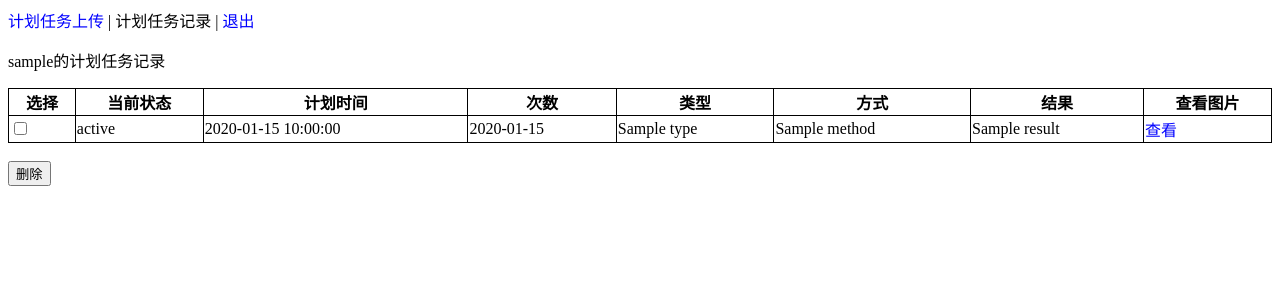
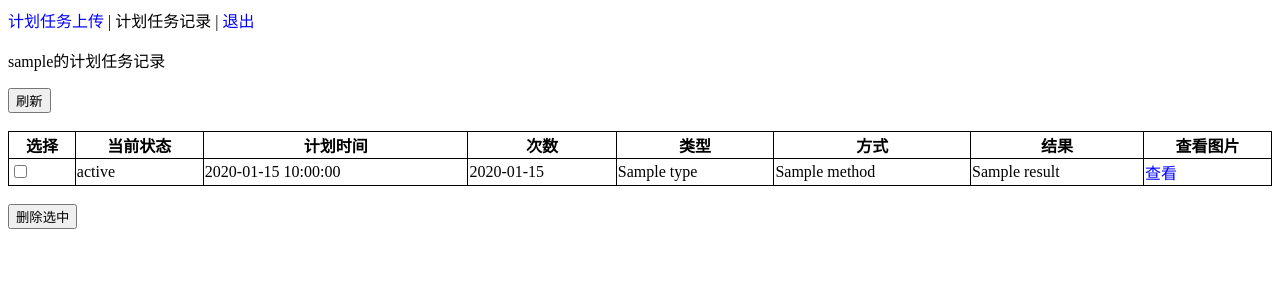
Before and after one commit to panghaibin/Timed_Upload, a Python web app: template templates/history.html in a window 1280 px wide. Shown: the top 300 px of the page. Run offline with Jinja, Linux system fonts and the light colour scheme; the template is opened without the code that fills it: most values are stand-ins (such as "Sample title", 1, 10 or a date in 2020).

Commit message:
add refresh

```diff
--- a/templates/history.html
+++ b/templates/history.html
@@ -21,6 +21,9 @@
 <body>
 <a href="antigen">计划任务上传</a> | 计划任务记录 | <a href="logout">退出</a>
 <p>{{ username }}的计划任务记录</p>
+<button onclick="location.reload();">刷新</button>
+<br>
+<br>
 <form action="" method="post">
     {#<input type="hidden" name="_token" value="{{ csrf_token() }}">#}
     <input type="hidden" name="username" value="{{ username }}">
@@ -53,7 +56,7 @@
         {% endfor %}
     </table>
     <br>
-    <input type="submit" value="删除">
+    <input type="submit" value="删除选中">
 </form>
 </body>
 </html>
```
